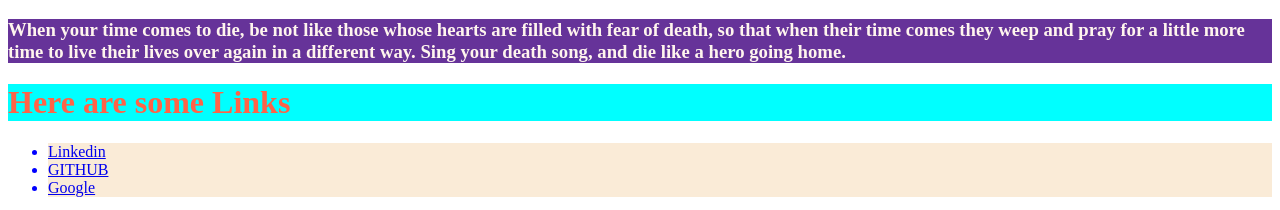
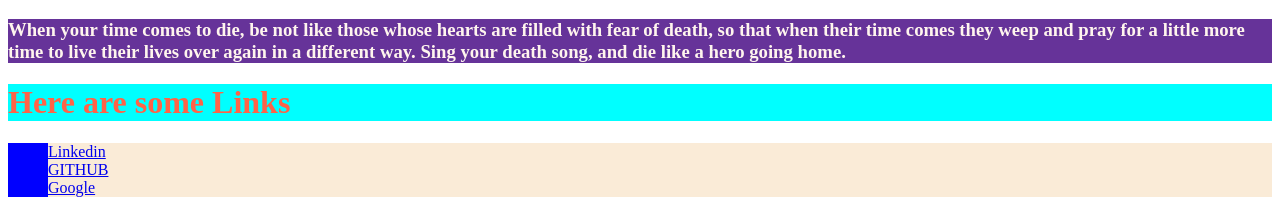
Before and after one commit to NastygLi/SavvyCoders, a website: page index.html in a window 1280 px wide. Shown: the top 210 px of the page. Drawn offline with Linux system fonts and the light colour scheme; grey boxes are pictures that could not be loaded.

Commit message:
added ul style

```diff
--- a/index.html
+++ b/index.html
@@ -31,7 +31,11 @@
     .tomatify {
       color:tomato;
     }
+    ul {
+      background-color: blue;
+      color:cadetblue;
     }
+
   </style>
   <h3>When your time comes to die, be not like those whose hearts are filled with fear of death, so that when their time comes they weep and pray for a little more time to live their lives over again in a different way. Sing your death song, and die like a hero going home.
     </h3>
```
